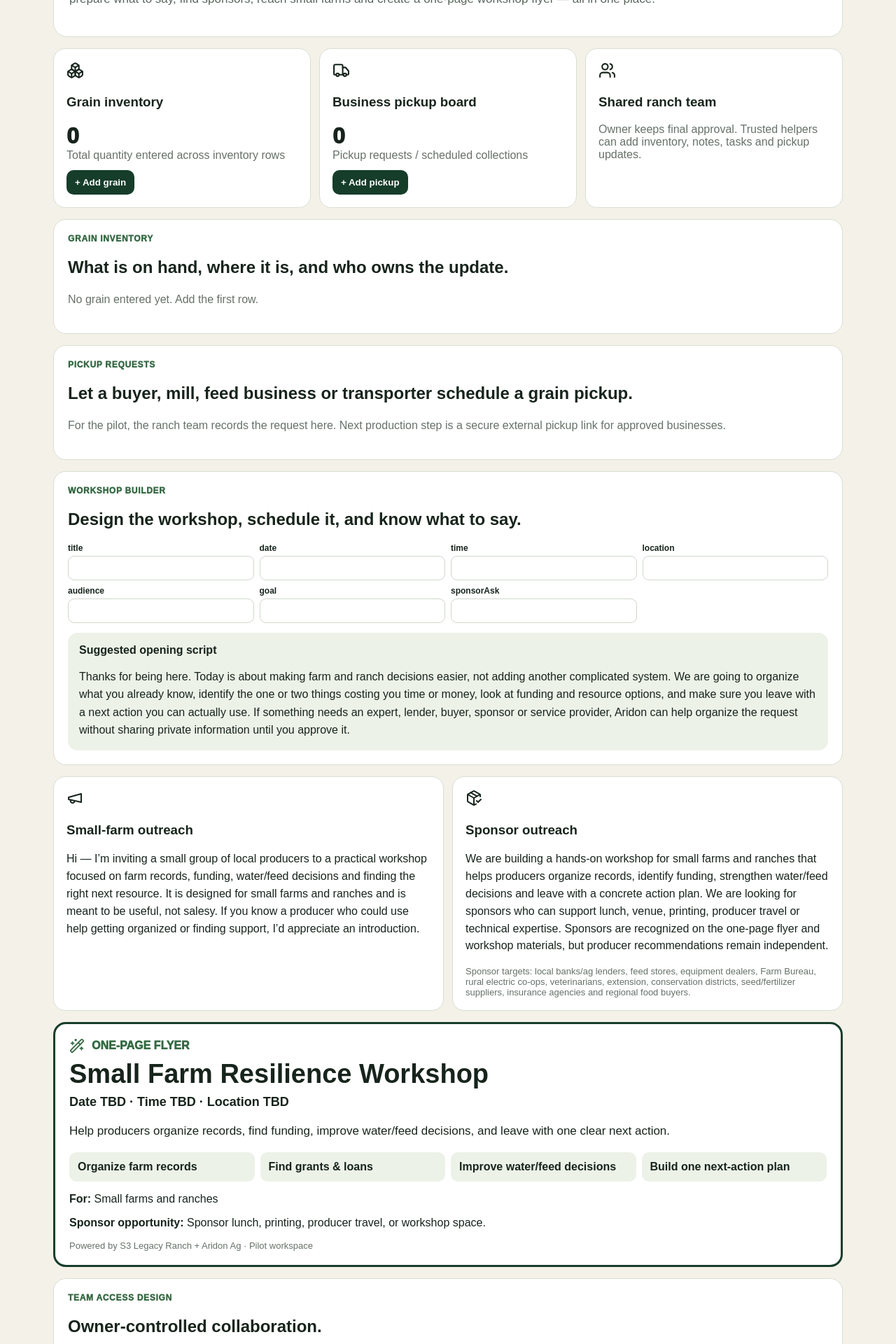
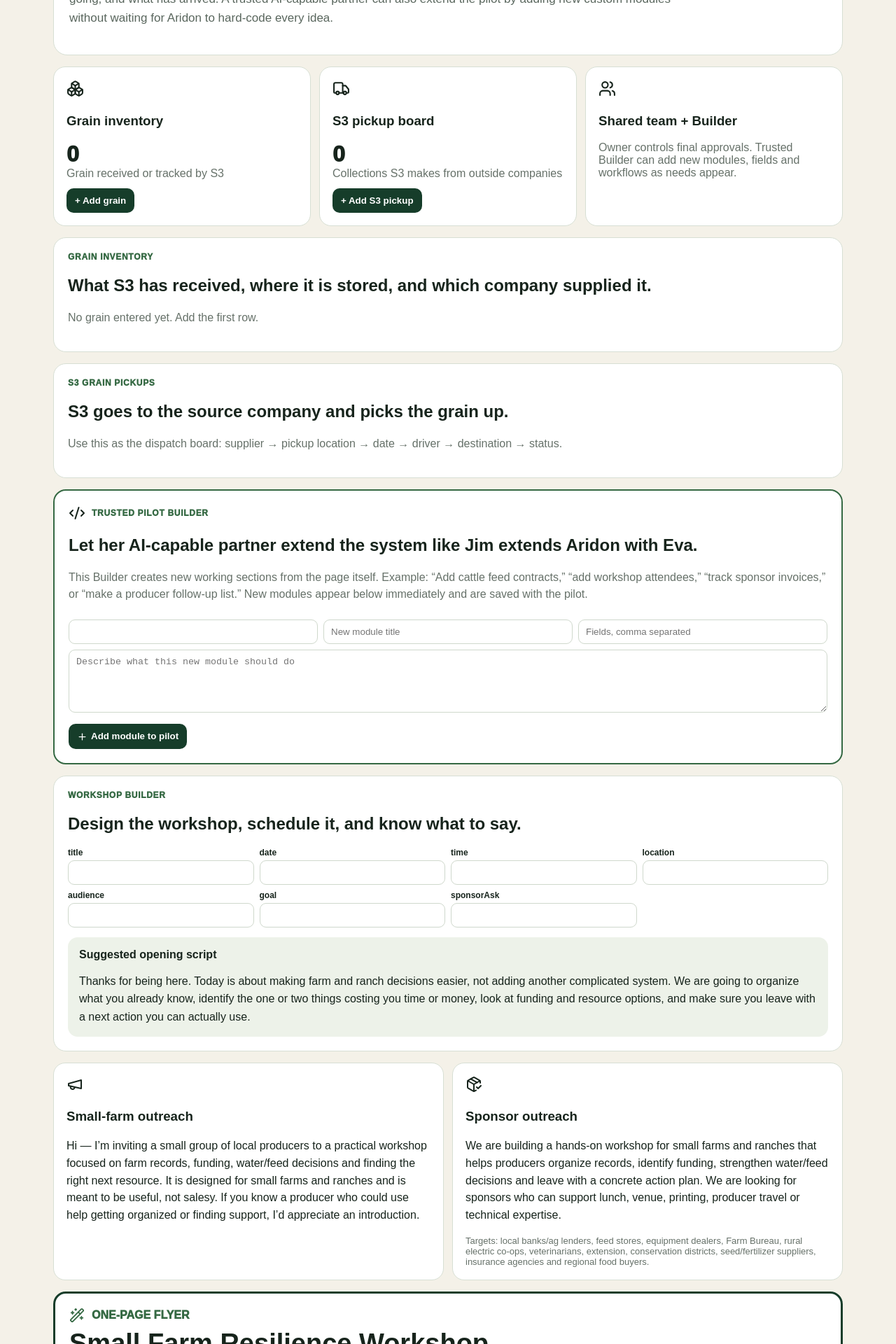
Before and after one commit to jimrusk/aridon-app, a Next.js app: page /ag/pilot/s3 in a window 1280 px wide. Shown: the part 380-2300 px from the top of the page at 70% size. Built offline with nearby package versions, Linux system fonts and the light colour scheme.

Commit message:
Correct S3 grain pickup flow and add trusted pilot builder

```diff
--- a/app/ag/pilot/s3/page.tsx
+++ b/app/ag/pilot/s3/page.tsx
@@ -2,15 +2,15 @@
 
 import { useEffect, useMemo, useState } from 'react';
 import Link from 'next/link';
-import { Boxes, CalendarDays, ClipboardList, Megaphone, PackageCheck, Printer, Truck, Users, WandSparkles } from 'lucide-react';
+import { Boxes, Code2, Megaphone, PackageCheck, Plus, Printer, Truck, Users, WandSparkles } from 'lucide-react';
 
-type GrainRow = { id:string; grain:string; qty:string; unit:string; location:string; owner:string; notes:string };
-type Pickup = { id:string; business:string; contact:string; grain:string; qty:string; pickupDate:string; status:string };
+type GrainRow = { id:string; grain:string; qty:string; unit:string; location:string; sourceCompany:string; notes:string };
+type Pickup = { id:string; sourceCompany:string; contact:string; grain:string; qty:string; pickupLocation:string; pickupDate:string; driver:string; destination:string; status:string };
 type Workshop = { title:string; date:string; time:string; location:string; audience:string; goal:string; sponsorAsk:string };
+type CustomModule = { id:string; title:string; description:string; fields:string[]; createdBy:string };
 
 const starterWorkshop: Workshop = {
-  title:'Small Farm Resilience Workshop',
-  date:'', time:'', location:'', audience:'Small farms and ranches',
+  title:'Small Farm Resilience Workshop', date:'', time:'', location:'', audience:'Small farms and ranches',
   goal:'Help producers organize records, find funding, improve water/feed decisions, and leave with one clear next action.',
   sponsorAsk:'Sponsor lunch, printing, producer travel, or workshop space.'
 };
@@ -19,49 +19,63 @@ export default function S3PilotPage(){
   const [grains,setGrains]=useState<GrainRow[]>([]);
   const [pickups,setPickups]=useState<Pickup[]>([]);
   const [workshop,setWorkshop]=useState<Workshop>(starterWorkshop);
-  const [team,setTeam]=useState([{name:'Ranch Owner',role:'Owner / final approval'},{name:'Partner',role:'Can add inventory, notes, tasks and pickup updates'}]);
+  const [modules,setModules]=useState<CustomModule[]>([]);
+  const [builderTitle,setBuilderTitle]=useState('');
+  const [builderDescription,setBuilderDescription]=useState('');
+  const [builderFields,setBuilderFields]=useState('');
+  const [builderName,setBuilderName]=useState('Trusted AI Builder');
   const [loaded,setLoaded]=useState(false);
 
   useEffect(()=>{
     try {
-      const raw=localStorage.getItem('aridon-s3-pilot');
-      if(raw){ const d=JSON.parse(raw); setGrains(d.grains||[]); setPickups(d.pickups||[]); setWorkshop(d.workshop||starterWorkshop); setTeam(d.team||[]); }
+      const raw=localStorage.getItem('aridon-s3-pilot-v2');
+      if(raw){ const d=JSON.parse(raw); setGrains(d.grains||[]); setPickups(d.pickups||[]); setWorkshop(d.workshop||starterWorkshop); setModules(d.modules||[]); }
     } catch {}
     setLoaded(true);
   },[]);
-  useEffect(()=>{ if(loaded) localStorage.setItem('aridon-s3-pilot',JSON.stringify({grains,pickups,workshop,team})); },[grains,pickups,workshop,team,loaded]);
+  useEffect(()=>{ if(loaded) localStorage.setItem('aridon-s3-pilot-v2',JSON.stringify({grains,pickups,workshop,modules})); },[grains,pickups,workshop,modules,loaded]);
 
   const grainTotal=useMemo(()=>grains.reduce((n,g)=>n+(Number(g.qty)||0),0),[grains]);
-  const script=`Thanks for being here. Today is about making farm and ranch decisions easier, not adding another complicated system. We are going to organize what you already know, identify the one or two things costing you time or money, look at funding and resource options, and make sure you leave with a next action you can actually use. If something needs an expert, lender, buyer, sponsor or service provider, Aridon can help organize the request without sharing private information until you approve it.`;
+  const script=`Thanks for being here. Today is about making farm and ranch decisions easier, not adding another complicated system. We are going to organize what you already know, identify the one or two things costing you time or money, look at funding and resource options, and make sure you leave with a next action you can actually use.`;
   const outreach=`Hi — I’m inviting a small group of local producers to a practical workshop focused on farm records, funding, water/feed decisions and finding the right next resource. It is designed for small farms and ranches and is meant to be useful, not salesy. If you know a producer who could use help getting organized or finding support, I’d appreciate an introduction.`;
-  const sponsor=`We are building a hands-on workshop for small farms and ranches that helps producers organize records, identify funding, strengthen water/feed decisions and leave with a concrete action plan. We are looking for sponsors who can support lunch, venue, printing, producer travel or technical expertise. Sponsors are recognized on the one-page flyer and workshop materials, but producer recommendations remain independent.`;
+  const sponsor=`We are building a hands-on workshop for small farms and ranches that helps producers organize records, identify funding, strengthen water/feed decisions and leave with a concrete action plan. We are looking for sponsors who can support lunch, venue, printing, producer travel or technical expertise.`;
 
-  const addGrain=()=>setGrains([...grains,{id:crypto.randomUUID(),grain:'Corn',qty:'',unit:'bushels',location:'',owner:'',notes:''}]);
-  const addPickup=()=>setPickups([...pickups,{id:crypto.randomUUID(),business:'',contact:'',grain:'',qty:'',pickupDate:'',status:'Requested'}]);
+  const addGrain=()=>setGrains([...grains,{id:crypto.randomUUID(),grain:'Corn',qty:'',unit:'bushels',location:'S3 storage',sourceCompany:'',notes:''}]);
+  const addPickup=()=>setPickups([...pickups,{id:crypto.randomUUID(),sourceCompany:'',contact:'',grain:'',qty:'',pickupLocation:'',pickupDate:'',driver:'',destination:'S3 Legacy Ranch',status:'Planned'}]);
+  const addModule=()=>{
+    if(!builderTitle.trim()) return;
+    const fields=builderFields.split(',').map(x=>x.trim()).filter(Boolean);
+    setModules([...modules,{id:crypto.randomUUID(),title:builderTitle.trim(),description:builderDescription.trim(),fields,createdBy:builderName.trim()||'Trusted AI Builder'}]);
+    setBuilderTitle(''); setBuilderDescription(''); setBuilderFields('');
+  };
 
   return <main style={{minHeight:'100vh',background:'#f4f1e8',color:'#17241c',fontFamily:'Arial,sans-serif',paddingBottom:60}}>
     <header style={{background:'#163d2a',color:'#fff',padding:'16px 18px',position:'sticky',top:0,zIndex:10}}><div style={{maxWidth:1160,margin:'auto',display:'flex',justifyContent:'space-between',gap:12,alignItems:'center',flexWrap:'wrap'}}><div><div style={{color:'#c5e2aa',fontSize:12,fontWeight:950,letterSpacing:1}}>ARIDON AG · OFFICIAL PILOT #1</div><strong style={{fontSize:22}}>S3 Legacy Ranch Pilot Workspace</strong></div><div style={{display:'flex',gap:12}}><Link href="/ag/app" style={{color:'#fff',fontWeight:900,textDecoration:'none'}}>Ag workspace</Link><button onClick={()=>window.print()} style={{border:0,borderRadius:10,padding:'9px 12px',fontWeight:900}}><Printer size={15} style={{verticalAlign:'middle',marginRight:6}}/>Print flyer</button></div></div></header>
 
     <section style={{maxWidth:1160,margin:'auto',padding:'24px 16px'}}>
-      <div style={{background:'#fff',border:'1px solid #d7dfd4',borderRadius:20,padding:22}}><div style={{color:'#356943',fontSize:12,fontWeight:950}}>PILOT PURPOSE</div><h1 style={{fontSize:'clamp(34px,5vw,54px)',margin:'8px 0 12px'}}>One ranch system that the whole team can actually use.</h1><p style={{fontSize:17,lineHeight:1.55,color:'#59665d',maxWidth:900}}>Track grain, coordinate business pickups, let trusted family/partners add updates, build workshops, schedule them, prepare what to say, find sponsors, reach small farms and create a one-page workshop flyer — all in one place.</p></div>
+      <div style={{background:'#fff',border:'1px solid #d7dfd4',borderRadius:20,padding:22}}><div style={{color:'#356943',fontSize:12,fontWeight:950}}>PILOT PURPOSE</div><h1 style={{fontSize:'clamp(34px,5vw,54px)',margin:'8px 0 12px'}}>Run the ranch, grain pickups and workshops from one shared system.</h1><p style={{fontSize:17,lineHeight:1.55,color:'#59665d',maxWidth:900}}>S3 picks up grain from other companies. Track what is available, where S3 must collect it, who is driving, where it is going, and what has arrived. A trusted AI-capable partner can also extend the pilot by adding new custom modules without waiting for Aridon to hard-code every idea.</p></div>
 
       <section style={{display:'grid',gridTemplateColumns:'repeat(auto-fit,minmax(250px,1fr))',gap:12,marginTop:16}}>
-        <article style={card}><Boxes size={25}/><h3>Grain inventory</h3><div style={{fontSize:32,fontWeight:950}}>{grainTotal.toLocaleString()}</div><div style={{color:'#667169'}}>Total quantity entered across inventory rows</div><button onClick={addGrain} style={btn}>+ Add grain</button></article>
-        <article style={card}><Truck size={25}/><h3>Business pickup board</h3><div style={{fontSize:32,fontWeight:950}}>{pickups.length}</div><div style={{color:'#667169'}}>Pickup requests / scheduled collections</div><button onClick={addPickup} style={btn}>+ Add pickup</button></article>
-        <article style={card}><Users size={25}/><h3>Shared ranch team</h3><p style={{color:'#667169'}}>Owner keeps final approval. Trusted helpers can add inventory, notes, tasks and pickup updates.</p></article>
+        <article style={card}><Boxes size={25}/><h3>Grain inventory</h3><div style={{fontSize:32,fontWeight:950}}>{grainTotal.toLocaleString()}</div><div style={{color:'#667169'}}>Grain received or tracked by S3</div><button onClick={addGrain} style={btn}>+ Add grain</button></article>
+        <article style={card}><Truck size={25}/><h3>S3 pickup board</h3><div style={{fontSize:32,fontWeight:950}}>{pickups.length}</div><div style={{color:'#667169'}}>Collections S3 makes from outside companies</div><button onClick={addPickup} style={btn}>+ Add S3 pickup</button></article>
+        <article style={card}><Users size={25}/><h3>Shared team + Builder</h3><p style={{color:'#667169'}}>Owner controls final approvals. Trusted Builder can add new modules, fields and workflows as needs appear.</p></article>
       </section>
 
-      <section style={{...panel,marginTop:16}}><div style={eyebrow}>GRAIN INVENTORY</div><h2>What is on hand, where it is, and who owns the update.</h2>{grains.length===0&&<p style={muted}>No grain entered yet. Add the first row.</p>}<div style={{display:'grid',gap:10}}>{grains.map((g,i)=><div key={g.id} style={{display:'grid',gridTemplateColumns:'repeat(auto-fit,minmax(130px,1fr))',gap:8,background:'#f8f7f2',padding:12,borderRadius:12}}>{(['grain','qty','unit','location','owner','notes'] as const).map(k=><input key={k} value={g[k]} placeholder={k} onChange={e=>{const n=[...grains]; n[i]={...n[i],[k]:e.target.value}; setGrains(n)}} style={input}/>)}</div>)}</div></section>
+      <section style={{...panel,marginTop:16}}><div style={eyebrow}>GRAIN INVENTORY</div><h2>What S3 has received, where it is stored, and which company supplied it.</h2>{grains.length===0&&<p style={muted}>No grain entered yet. Add the first row.</p>}<div style={{display:'grid',gap:10}}>{grains.map((g,i)=><div key={g.id} style={{display:'grid',gridTemplateColumns:'repeat(auto-fit,minmax(130px,1fr))',gap:8,background:'#f8f7f2',padding:12,borderRadius:12}}>{(['grain','qty','unit','location','sourceCompany','notes'] as const).map(k=><input key={k} value={g[k]} placeholder={k} onChange={e=>{const n=[...grains]; n[i]={...n[i],[k]:e.target.value}; setGrains(n)}} style={input}/>)}</div>)}</div></section>
 
-      <section style={{...panel,marginTop:16}}><div style={eyebrow}>PICKUP REQUESTS</div><h2>Let a buyer, mill, feed business or transporter schedule a grain pickup.</h2><p style={muted}>For the pilot, the ranch team records the request here. Next production step is a secure external pickup link for approved businesses.</p>{pickups.map((p,i)=><div key={p.id} style={{display:'grid',gridTemplateColumns:'repeat(auto-fit,minmax(135px,1fr))',gap:8,background:'#f8f7f2',padding:12,borderRadius:12,marginBottom:8}}>{(['business','contact','grain','qty','pickupDate','status'] as const).map(k=><input key={k} value={p[k]} placeholder={k} onChange={e=>{const n=[...pickups];n[i]={...n[i],[k]:e.target.value};setPickups(n)}} style={input}/>)}</div>)}</section>
+      <section style={{...panel,marginTop:16}}><div style={eyebrow}>S3 GRAIN PICKUPS</div><h2>S3 goes to the source company and picks the grain up.</h2><p style={muted}>Use this as the dispatch board: supplier → pickup location → date → driver → destination → status.</p>{pickups.map((p,i)=><div key={p.id} style={{display:'grid',gridTemplateColumns:'repeat(auto-fit,minmax(135px,1fr))',gap:8,background:'#f8f7f2',padding:12,borderRadius:12,marginBottom:8}}>{(['sourceCompany','contact','grain','qty','pickupLocation','pickupDate','driver','destination','status'] as const).map(k=><input key={k} value={p[k]} placeholder={k} onChange={e=>{const n=[...pickups];n[i]={...n[i],[k]:e.target.value};setPickups(n)}} style={input}/>)}</div>)}</section>
+
+      <section style={{...panel,marginTop:16,border:'2px solid #356943'}}><div style={{display:'flex',gap:9,alignItems:'center'}}><Code2/><div style={eyebrow}>TRUSTED PILOT BUILDER</div></div><h2>Let her AI-capable partner extend the system like Jim extends Aridon with Eva.</h2><p style={muted}>This Builder creates new working sections from the page itself. Example: “Add cattle feed contracts,” “add workshop attendees,” “track sponsor invoices,” or “make a producer follow-up list.” New modules appear below immediately and are saved with the pilot.</p><div style={{display:'grid',gridTemplateColumns:'repeat(auto-fit,minmax(200px,1fr))',gap:8}}><input value={builderName} onChange={e=>setBuilderName(e.target.value)} placeholder="Builder name" style={input}/><input value={builderTitle} onChange={e=>setBuilderTitle(e.target.value)} placeholder="New module title" style={input}/><input value={builderFields} onChange={e=>setBuilderFields(e.target.value)} placeholder="Fields, comma separated" style={input}/></div><textarea value={builderDescription} onChange={e=>setBuilderDescription(e.target.value)} placeholder="Describe what this new module should do" style={{...input,width:'100%',minHeight:90,marginTop:8}}/><button onClick={addModule} style={btn}><Plus size={15} style={{verticalAlign:'middle',marginRight:5}}/>Add module to pilot</button></section>
+
+      {modules.map(m=><section key={m.id} style={{...panel,marginTop:16}}><div style={eyebrow}>CUSTOM MODULE · ADDED BY {m.createdBy.toUpperCase()}</div><h2>{m.title}</h2><p style={muted}>{m.description}</p><div style={{display:'grid',gridTemplateColumns:'repeat(auto-fit,minmax(180px,1fr))',gap:8}}>{m.fields.length?m.fields.map(f=><input key={f} placeholder={f} style={input}/>):<div style={muted}>No fields specified yet — use this section for notes/workflow design.</div>}</div></section>)}
 
       <section style={{...panel,marginTop:16}}><div style={eyebrow}>WORKSHOP BUILDER</div><h2>Design the workshop, schedule it, and know what to say.</h2><div style={{display:'grid',gridTemplateColumns:'repeat(auto-fit,minmax(220px,1fr))',gap:8}}>{(Object.keys(workshop) as (keyof Workshop)[]).map(k=><label key={k} style={{fontSize:12,fontWeight:900}}>{k}<input value={workshop[k]} onChange={e=>setWorkshop({...workshop,[k]:e.target.value})} style={{...input,width:'100%',marginTop:4}}/></label>)}</div><div style={{marginTop:14,background:'#edf2e9',padding:16,borderRadius:14}}><strong>Suggested opening script</strong><p style={{lineHeight:1.6,marginBottom:0}}>{script}</p></div></section>
 
-      <section style={{display:'grid',gridTemplateColumns:'repeat(auto-fit,minmax(280px,1fr))',gap:12,marginTop:16}}><article style={card}><Megaphone/><h3>Small-farm outreach</h3><p style={{lineHeight:1.55}}>{outreach}</p></article><article style={card}><PackageCheck/><h3>Sponsor outreach</h3><p style={{lineHeight:1.55}}>{sponsor}</p><div style={{fontSize:13,color:'#667169'}}>Sponsor targets: local banks/ag lenders, feed stores, equipment dealers, Farm Bureau, rural electric co-ops, veterinarians, extension, conservation districts, seed/fertilizer suppliers, insurance agencies and regional food buyers.</div></article></section>
+      <section style={{display:'grid',gridTemplateColumns:'repeat(auto-fit,minmax(280px,1fr))',gap:12,marginTop:16}}><article style={card}><Megaphone/><h3>Small-farm outreach</h3><p style={{lineHeight:1.55}}>{outreach}</p></article><article style={card}><PackageCheck/><h3>Sponsor outreach</h3><p style={{lineHeight:1.55}}>{sponsor}</p><div style={{fontSize:13,color:'#667169'}}>Targets: local banks/ag lenders, feed stores, equipment dealers, Farm Bureau, rural electric co-ops, veterinarians, extension, conservation districts, seed/fertilizer suppliers, insurance agencies and regional food buyers.</div></article></section>
 
-      <section id="flyer" style={{...panel,marginTop:16,border:'3px solid #163d2a'}}><div style={{display:'flex',alignItems:'center',gap:10,color:'#356943',fontWeight:950}}><WandSparkles size={22}/> ONE-PAGE FLYER</div><h2 style={{fontSize:38,margin:'8px 0'}}>{workshop.title || 'Small Farm Resilience Workshop'}</h2><div style={{fontSize:18,fontWeight:900}}>{workshop.date || 'Date TBD'} · {workshop.time || 'Time TBD'} · {workshop.location || 'Location TBD'}</div><p style={{fontSize:17,lineHeight:1.6}}>{workshop.goal}</p><div style={{display:'grid',gridTemplateColumns:'repeat(auto-fit,minmax(180px,1fr))',gap:8}}>{['Organize farm records','Find grants & loans','Improve water/feed decisions','Build one next-action plan'].map(x=><div key={x} style={{background:'#edf2e9',padding:12,borderRadius:10,fontWeight:900}}>{x}</div>)}</div><p><strong>For:</strong> {workshop.audience}</p><p><strong>Sponsor opportunity:</strong> {workshop.sponsorAsk}</p><div style={{fontSize:13,color:'#667169'}}>Powered by S3 Legacy Ranch + Aridon Ag · Pilot workspace</div></section>
+      <section id="flyer" style={{...panel,marginTop:16,border:'3px solid #163d2a'}}><div style={{display:'flex',alignItems:'center',gap:10,color:'#356943',fontWeight:950}}><WandSparkles size={22}/> ONE-PAGE FLYER</div><h2 style={{fontSize:38,margin:'8px 0'}}>{workshop.title || 'Small Farm Resilience Workshop'}</h2><div style={{fontSize:18,fontWeight:900}}>{workshop.date || 'Date TBD'} · {workshop.time || 'Time TBD'} · {workshop.location || 'Location TBD'}</div><p style={{fontSize:17,lineHeight:1.6}}>{workshop.goal}</p><div style={{display:'grid',gridTemplateColumns:'repeat(auto-fit,minmax(180px,1fr))',gap:8}}>{['Organize farm records','Find grants & loans','Improve water/feed decisions','Build one next-action plan'].map(x=><div key={x} style={{background:'#edf2e9',padding:12,borderRadius:10,fontWeight:900}}>{x}</div>)}</div><p><strong>For:</strong> {workshop.audience}</p><p><strong>Sponsor opportunity:</strong> {workshop.sponsorAsk}</p><div style={{fontSize:13,color:'#667169'}}>Powered by S3 Legacy Ranch + Aridon Ag · Official Pilot #1</div></section>
 
-      <section style={{...panel,marginTop:16}}><div style={eyebrow}>TEAM ACCESS DESIGN</div><h2>Owner-controlled collaboration.</h2><ul style={{lineHeight:1.7}}><li><strong>Owner:</strong> final approval, sharing, funding submissions, sponsor commitments.</li><li><strong>Trusted partner / boyfriend:</strong> add and edit inventory, workshop notes, tasks and pickup details.</li><li><strong>Business pickup user:</strong> limited pickup request/status access only — no ranch financials or unrelated data.</li><li><strong>Workshop helper:</strong> attendee list, sponsor tasks, flyer and schedule only.</li></ul><p style={muted}>This page currently saves pilot data in the browser. Production pilot hardening should move these records into authenticated shared storage with role-based permissions and audit history.</p></section>
+      <section style={{...panel,marginTop:16}}><div style={eyebrow}>ACCESS MODEL</div><h2>Collaboration without giving every user the keys to everything.</h2><ul style={{lineHeight:1.7}}><li><strong>S3 owner:</strong> final approval, sharing, funding submissions and sponsor commitments.</li><li><strong>Trusted AI Builder:</strong> can add/edit pilot modules, fields, workflows, notes, grain and pickup operations.</li><li><strong>Driver / operations user:</strong> can update pickup route, quantities and status.</li><li><strong>Workshop helper:</strong> attendee list, sponsor tasks, flyer and schedule.</li></ul><p style={muted}>The current Builder is browser-based and immediately useful for co-design. Production hardening should move the pilot to authenticated shared storage, named user accounts, role permissions, version history and an audit trail before granting true code/deployment authority.</p></section>
     </section>
   </main>
 }
```
